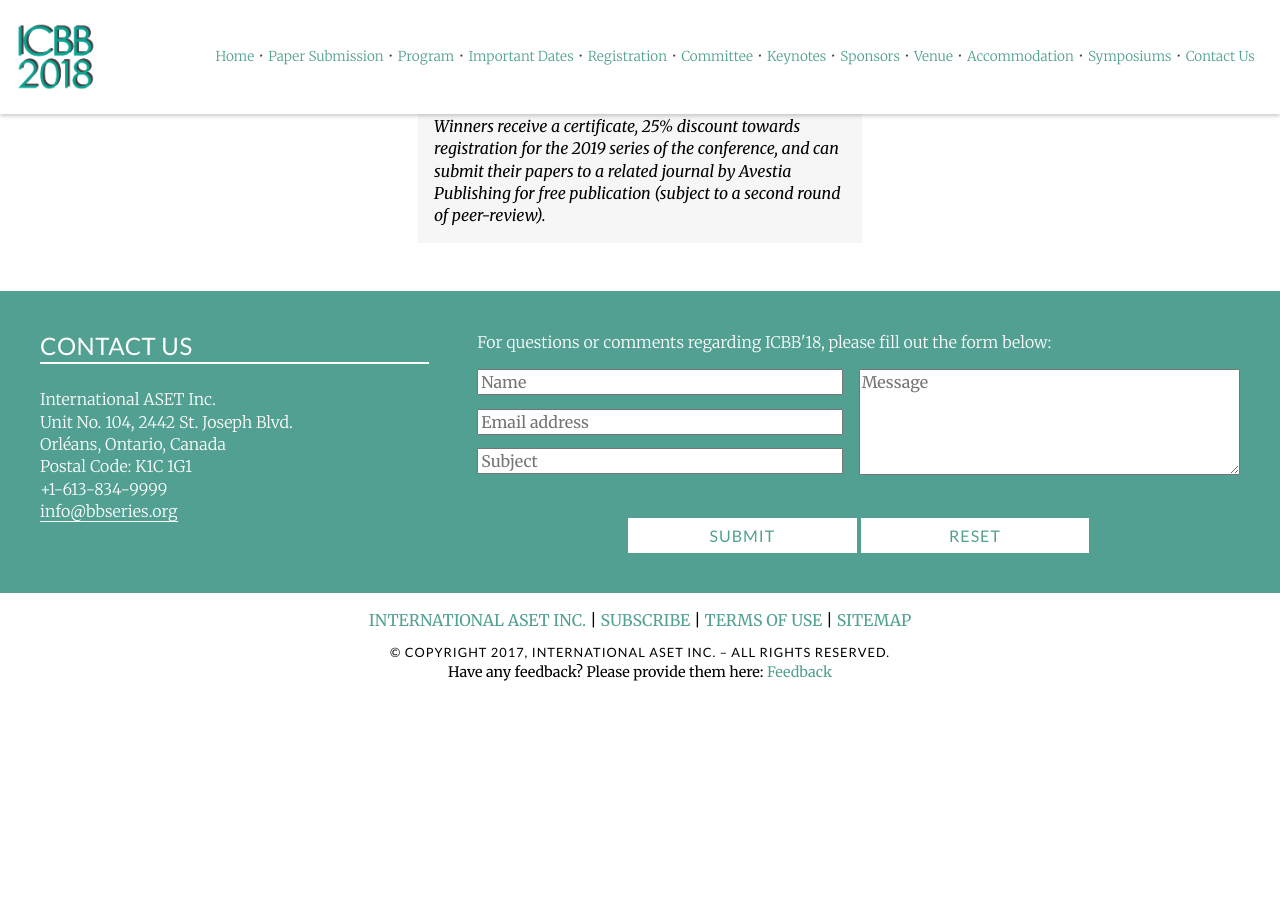
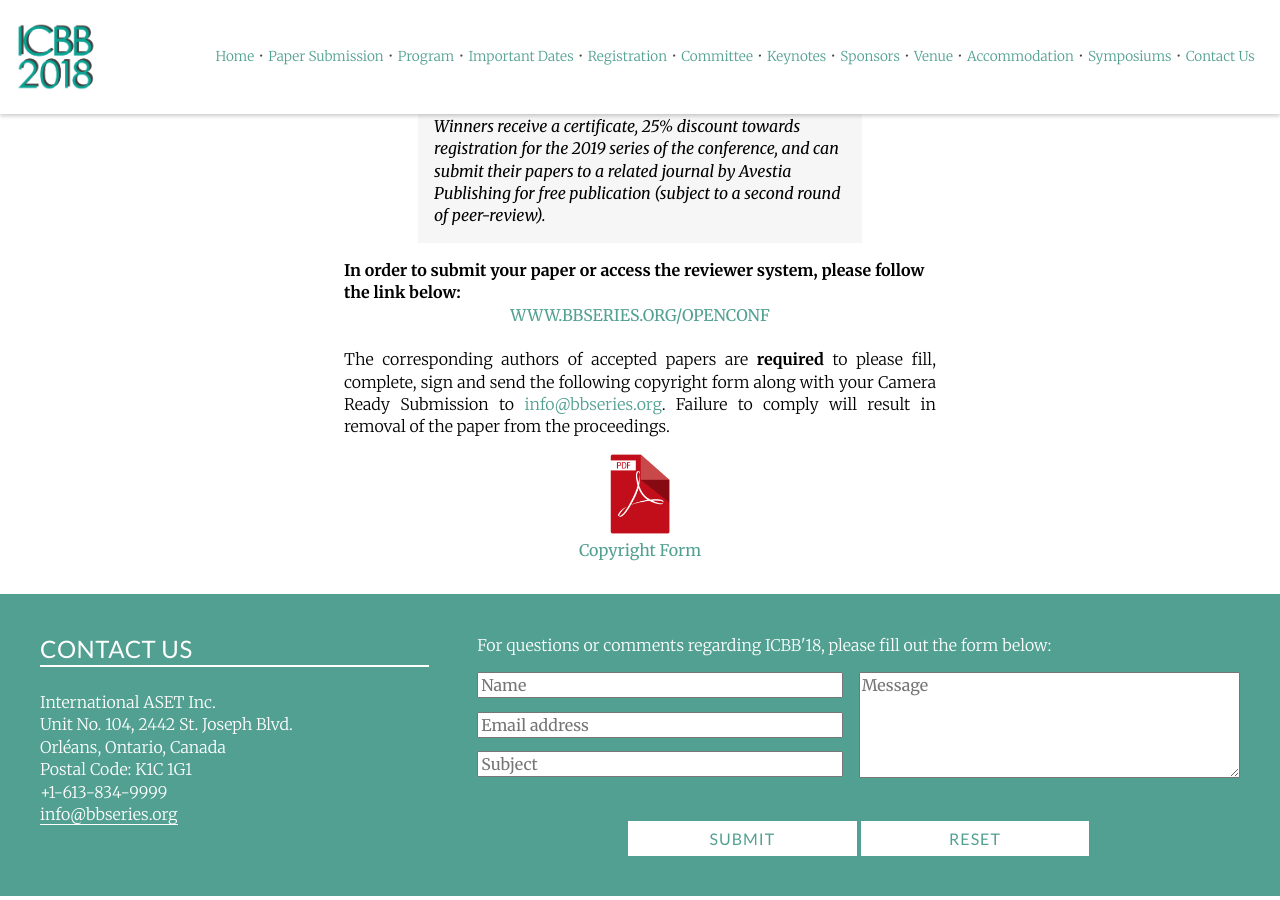
Before and after one commit to intaset/bbseries, a Jekyll site: the page built from papers.html, in a window 1280 px wide and 900 px high, scrolled down 2839 px. Built offline with Jekyll 4.4.1, drawn with Linux system fonts in a browser that asks for light colours; nearby versions of some CDN libraries; Markdown is read by kramdown in place of the engine named in the settings; comment, search, counter and statistics services are not loaded; before the commit the page ends 3538 px from its top, so only the background shows below that.

Commit message:
added copyright form

```diff
--- a/papers.html
+++ b/papers.html
@@ -102,12 +102,12 @@
 
     <blockquote>Two best paper awards will be conferred to author(s) of the papers that receive the highest rank during the peer-review and by the respected session chairs. Only papers presented at the conference will be eligible for this award. Winners receive a certificate, 25% discount towards registration for the 2019 series of the conference, and can submit their papers to a related journal by Avestia Publishing for free publication (subject to a second round of peer-review).</blockquote>
 
-   <!-- 	<p class="bold">In order to submit your paper or access the reviewer system, please follow the link below:</p>
+   	<p class="bold">In order to submit your paper or access the reviewer system, please follow the link below:</p>
 
 	<center><a href="../openconf/" class="body-link allcaps">www.bbseries.org/openconf</a></center><br>
 
     <p class="body">The corresponding authors of accepted papers are <b>required</b> to please fill, complete, sign and send the following copyright form along with your Camera Ready Submission to <a href="mailto:info@bbseries.org" class="body-link">info@bbseries.org</a>. Failure to comply will result in removal of the paper from the proceedings.</p>
 
-	<center><a href="../ICBB17_CopyrightForm.pdf" class="body-link"><img src="../img/pdf.png" width="80px"><br>Copyright Form</a></center> -->
+	<center><a href="../ICBB18_CopyrightForm.pdf" class="body-link"><img src="../img/pdf.png" width="80px"><br>Copyright Form</a></center>
   </div>
   </div>
```
Also changed, not shown: 1 other file.
